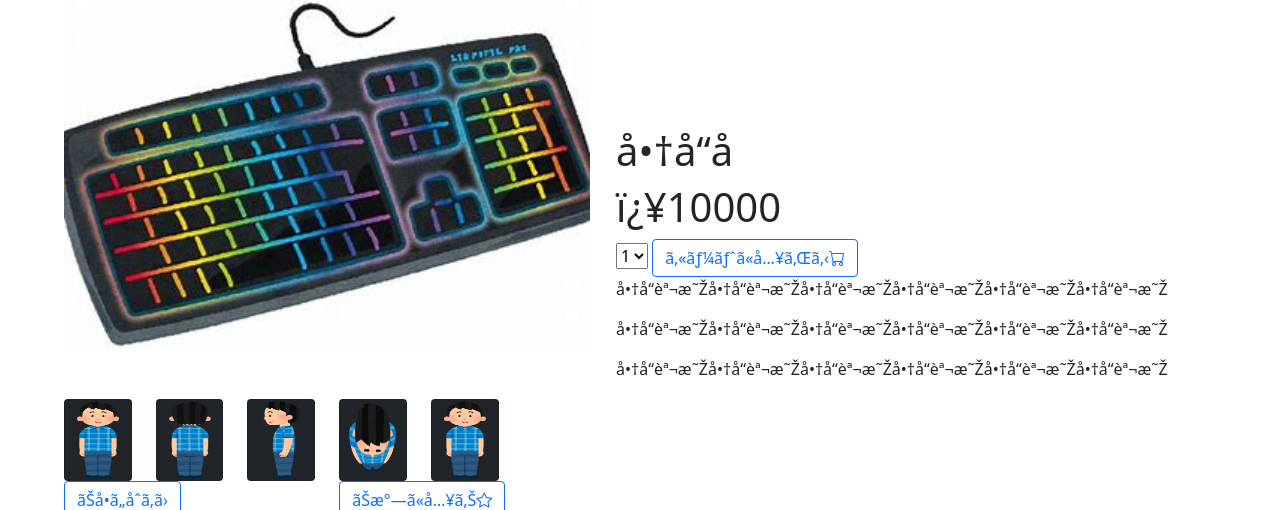
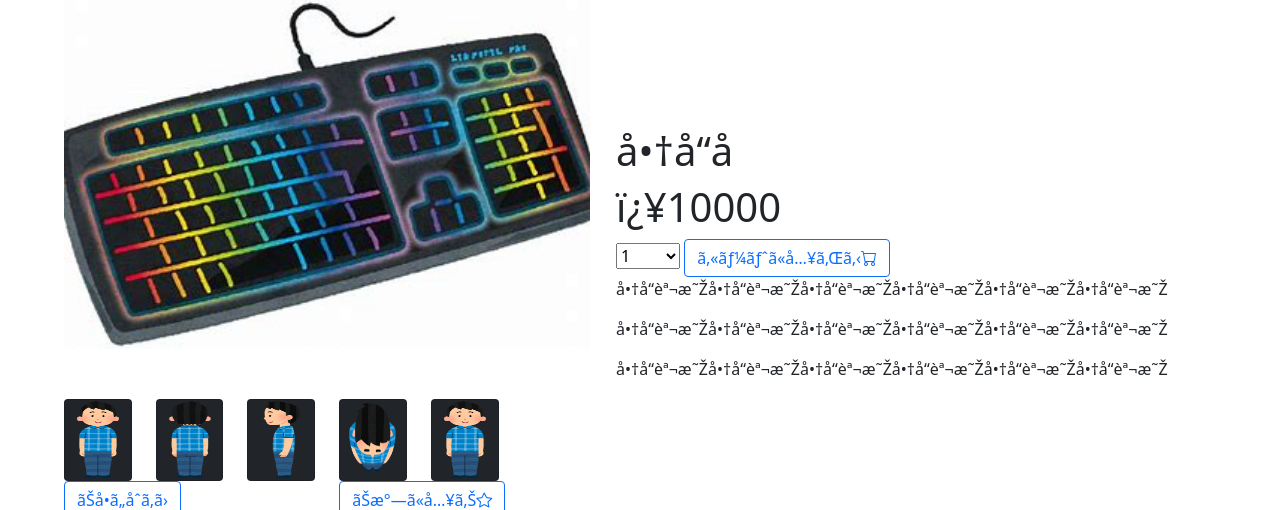
Before and after one commit to Team-E-GameShopSite/TopSix_666, a PHP site: page /kaihatuSYOUSAI.html in a window 1280 px wide. Shown: the part 96-606 px from the top of the page. Run offline with PHP 8.4, Linux system fonts and the light colour scheme.

Commit message:
ドロップダウンのサイズを変更しました

```diff
--- a/kaihatuSYOUSAI.html
+++ b/kaihatuSYOUSAI.html
@@ -79,7 +79,7 @@ integrity="sha384-1BmE4kWBq78iYhFldvKuhfTAU6auU8tT94WrHftjDbrCEXSU1oBoqyl2QvZ6jI
  <div class="syohin">
    <h1>商品名</h1>
    <h1>￥10000</h1>
-   <select name="suuryo">
+   <select class="suuryo">
     <option value="one">1</option>
     <option value="two">2</option>
     <option value="three">3</option>
--- a/styleSYOUSAI.css
+++ b/styleSYOUSAI.css
@@ -30,3 +30,7 @@ margin-right: 2%;
 .syohin{
 padding-top: 10%;
 }
+
+.suuryo{
+  width:5%;
+}
```
